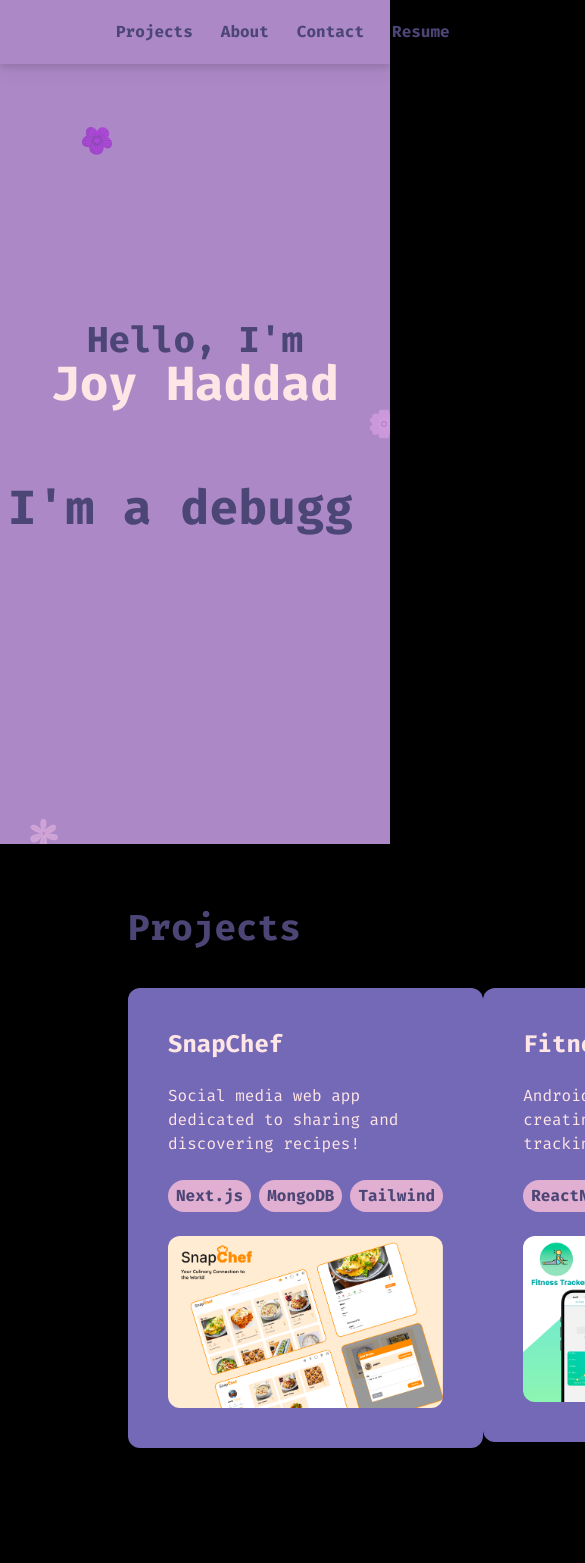
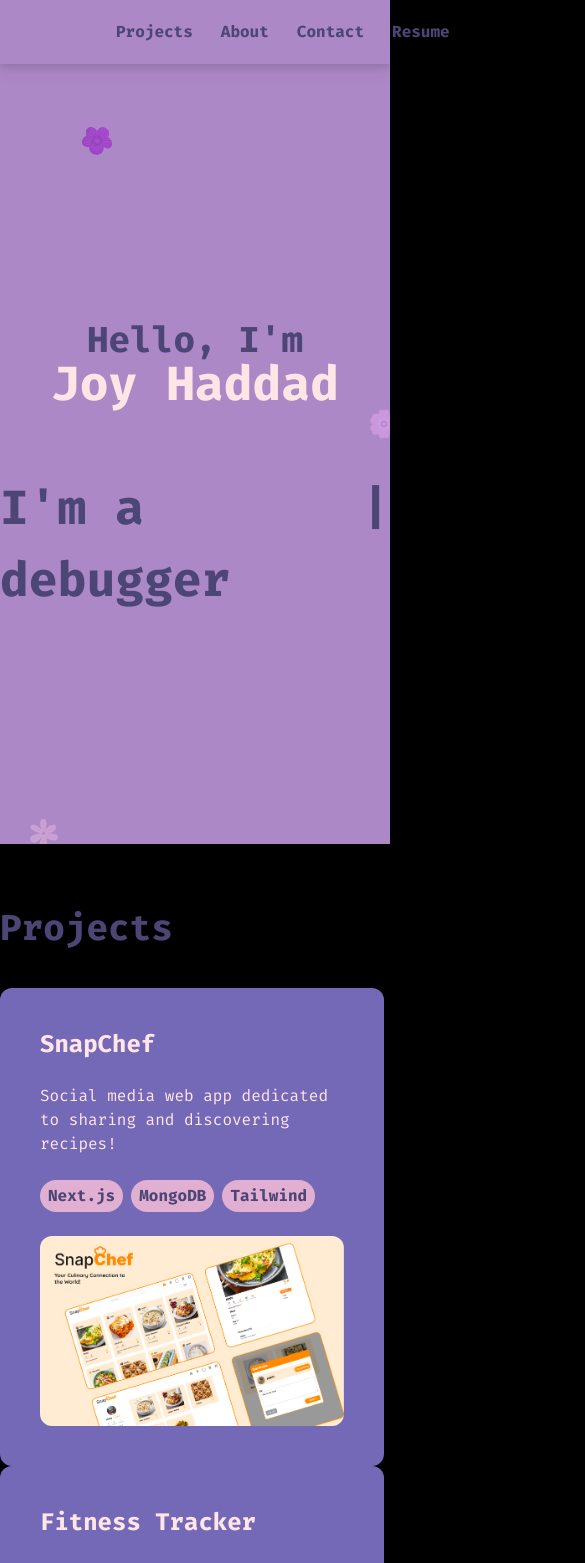
Before and after one commit to JoyHaddad/portfolio, a Next.js app: page / in a window 390 px wide. Shown: the top 1563 px of the page, 585 px wide, since content can reach past the window. Built offline with nearby package versions, Linux system fonts and the light colour scheme.

Commit message:
add animations and smooth nav scrolling

```diff
--- a/components/about.jsx
+++ b/components/about.jsx
@@ -1,12 +1,26 @@
 import React from "react";
 import Image from "next/image";
 import Link from "next/link";
+import { motion } from "framer-motion";
 
 export default function About() {
   return (
     <div className="h-screen -mt-32 -mb-10" id="about">
-      <div className="mx-32">
-        <div className="text-4xl font-bold mb-10">About</div>
+      <div className="mx-0 sm:mx-32">
+        <motion.div
+          initial={{ x: -1000 }}
+          whileInView={{ x: 0 }}
+          transition={{
+            type: "spring",
+            stiffness: 120,
+            duration: 0.5,
+            delay: 0.1,
+          }}
+          viewport={{ once: true }}
+          className="text-4xl font-bold mb-10"
+        >
+          About
+        </motion.div>
         <div className="flex items-center">
           <Image
             style={{ borderRadius: "60px", borderWidth: "6px" }}
--- a/components/footer.jsx
+++ b/components/footer.jsx
@@ -4,7 +4,7 @@ import Link from "next/link";
 
 export default function Footer() {
   return (
-    <div className="mx-32">
+    <div className="mx-0 sm:mx-32">
       <hr className="bg-custom-pink" id="contact" />
       <br />
       <div className="flex justify-center">
--- a/components/navbar.jsx
+++ b/components/navbar.jsx
@@ -1,12 +1,20 @@
 import React from "react";
 import Image from "next/image";
-import Link from "next/link";
 
 export default function Navbar() {
+  // Function to handle smooth scrolling
+  const handleScroll = (e, targetId) => {
+    e.preventDefault(); // Prevent the default anchor behavior
+    const targetSection = document.getElementById(targetId);
+    if (targetSection) {
+      targetSection.scrollIntoView({ behavior: "smooth", block: "start" });
+    }
+  };
+
   return (
     <div className="fixed w-screen z-10 flex items-center justify-between p-5 bg-bg-color drop-shadow-lg">
       <div className="flex items-center w-full mx-24">
-        <Link href="/#hero">
+        <a href="/#hero" onClick={(e) => handleScroll(e, "hero")}>
           <Image
             className="drop-shadow-lg"
             src="/joy-logo.svg"
@@ -14,24 +22,36 @@ export default function Navbar() {
             width={200}
             height={48}
             priority
-          />{" "}
-        </Link>
+          />
+        </a>
         <div className="flex space-x-7 font-bold ml-auto">
-          <Link href="/#projects" className="hover:text-custom-light">
+          <a
+            href="/#projects"
+            onClick={(e) => handleScroll(e, "projects")}
+            className="hover:text-custom-light"
+          >
             Projects
-          </Link>
-          <Link href="/#about" className="hover:text-custom-light">
+          </a>
+          <a
+            href="/#about"
+            onClick={(e) => handleScroll(e, "about")}
+            className="hover:text-custom-light"
+          >
             About
-          </Link>
-          <Link href="/#contact" className="hover:text-custom-light">
+          </a>
+          <a
+            href="/#contact"
+            onClick={(e) => handleScroll(e, "contact")}
+            className="hover:text-custom-light"
+          >
             Contact
-          </Link>
-          <Link
+          </a>
+          <a
             href="https://storage.googleapis.com/backend-challenge-bucket/JoyHaddad_Resume.pdf"
             className="hover:text-custom-light"
           >
             Resume
-          </Link>
+          </a>
         </div>
       </div>
     </div>
--- a/components/welcome.jsx
+++ b/components/welcome.jsx
@@ -1,16 +1,39 @@
-import React from "react";
+import React, { useState, useEffect } from "react";
 import { TypeAnimation } from "react-type-animation";
+import { motion } from "framer-motion";
 
 export default function Welcome() {
+  const [startTypeAnimation, setStartTypeAnimation] = useState(false);
+
+  useEffect(() => {
+    const timer = setTimeout(() => {
+      setStartTypeAnimation(true);
+    }, 800);
+
+    return () => clearTimeout(timer);
+  }, []);
+
   return (
     <div className="h-screen bg-hero-pattern">
+      <motion.div
+        initial={{ opacity: 0, y: -100 }}
+        animate={{ opacity: 1, y: 0 }}
+        transition={{ delay: 0.5, duration: 1 }}
+      >
         <div className="flex justify-center font-bold text-4xl pt-80">
           Hello, I'm
         </div>
         <div className="flex justify-center font-bold text-5xl text-custom-light">
           Joy Haddad
         </div>
-      <div className="font-bold pt-16">
+      </motion.div>
+      <motion.div
+        initial={{ opacity: 0, y: 100 }}
+        animate={{ opacity: 1, y: 0 }}
+        transition={{ delay: 0.7, duration: 1 }}
+        className="font-bold pt-16"
+      >
+        {startTypeAnimation && (
           <TypeAnimation
             className="flex justify-center"
             sequence={[
@@ -26,7 +49,8 @@ export default function Welcome() {
             style={{ fontSize: "3em" }}
             repeat={Infinity}
           />
-      </div>
+        )}
+      </motion.div>
     </div>
   );
 }
--- a/package.json
+++ b/package.json
@@ -9,9 +9,11 @@
     "lint": "next lint"
   },
   "dependencies": {
+    "framer-motion": "^11.2.6",
     "next": "14.2.3",
     "react": "^18",
     "react-dom": "^18",
+    "react-intersection-observer": "^9.10.2",
     "react-type-animation": "^3.2.0"
   },
   "devDependencies": {
--- a/pages/index.js
+++ b/pages/index.js
@@ -1,5 +1,3 @@
-import { Inter } from "next/font/google";
-import Image from "next/image";
 import Navbar from "@/components/navbar";
 import Welcome from "@/components/welcome";
 import Projects from "@/components/projects";
@@ -8,8 +6,7 @@ import fitnessImg from "../public/fitness-img.png";
 import mediSearchImg from "../public/medisearch-img.png";
 import About from "@/components/about";
 import Footer from "@/components/footer";
-
-const inter = Inter({ subsets: ["latin"] });
+import { motion } from "framer-motion";
 
 export default function Home() {
   return (
@@ -17,10 +14,22 @@ export default function Home() {
       <Navbar />
       <Welcome />
       <div className="h-screen pt-16">
-        <div className="text-4xl mx-32 font-bold mb-10" id="projects">
+        <motion.div
+          initial={{ x: -1000 }}
+          whileInView={{ x: 0 }}
+          transition={{
+            type: "spring",
+            stiffness: 120,
+            duration: 0.5,
+            delay: 0.1,
+          }}
+          viewport={{ once: true }}
+          className="text-4xl mx-0 font-bold mb-10 sm:mx-32"
+          id="projects"
+        >
           Projects
-        </div>
-        <div className="mx-32 flex justify-between">
+        </motion.div>
+        <div className="mx-0 sm:mx-32 flex sm:flex-row flex-col justify-between">
           <Projects
             projectImage={snapChefImg}
             project={{
--- a/tailwind.config.js
+++ b/tailwind.config.js
@@ -14,7 +14,7 @@ module.exports = {
         "custom-pink": "#E1AFD1",
       },
       backgroundImage: {
-        "hero-pattern": "url('/hello-bg.png')",
+        "hero-pattern": "url('/hello-bg.svg')",
       },
     },
   },
```
Also changed, not shown: 1 other file (tests, documents, lock files or other folders). Lines whose indentation alone changed are shown as unchanged.
